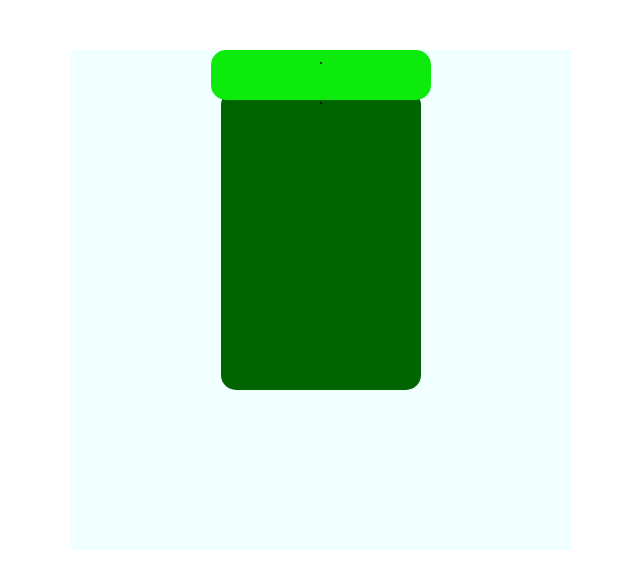
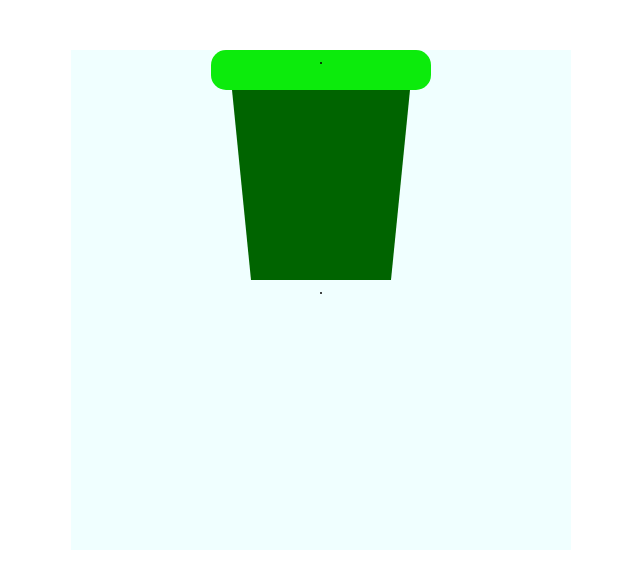
Before and after one commit to JosephLahiru/css-garbage-bin, a plain HTML site: page index.html in a window 1280 px wide. Shown: the whole page, without its empty margins (319-959 px from the left). Drawn offline with Linux system fonts and the light colour scheme.

Commit message:
minor changes

```diff
--- a/main.css
+++ b/main.css
@@ -8,22 +8,24 @@ body{
     background-color: azure;
 }
 
-.bin-body{
-    position: relative;
-    background-color: darkgreen;
-    width: 200px;
-    height: 300px;
-    margin: -10 0 0 0;
-    border-radius: 15px;
-    z-index: 2;
-}
-
 .bin-top{
     position: relative;
     background-color: rgb(12, 235, 12);
     width: 220px;
-    height: 50px;
+    height: 40px;
     margin: 50px 0 0 0;
     border-radius: 15px;
     z-index: 6;
 }
+
+.bin-body{
+    position: relative;
+    /* background-color: darkgreen; */
+	width: 140px;
+	height: 0;
+	border-left: 20px solid transparent;
+	border-right: 20px solid transparent;
+	border-top: 200px solid darkgreen;
+    margin: -10 0 0 0;
+    z-index: 2;
+}
```
